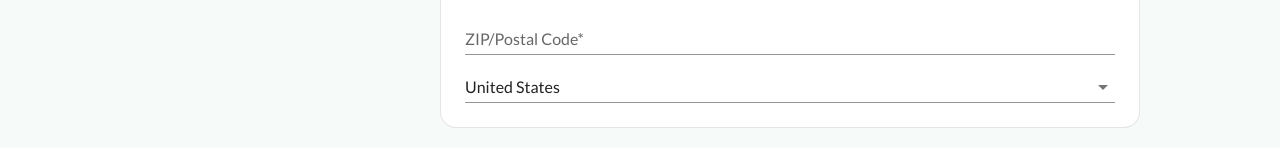
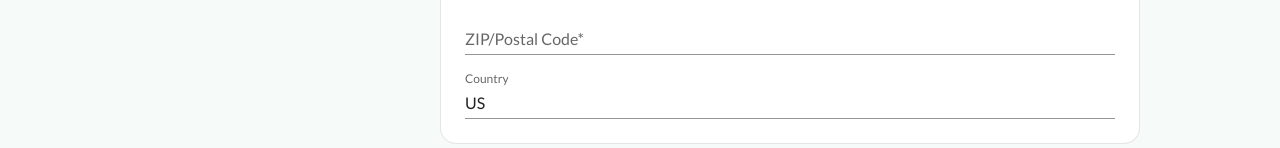
Before and after one commit to Hack4Impact-UMD/seedmoney, a Next.js app: page /apply/contact in a window 1280 px wide. Shown: the part 652-800 px from the top of the page. Built offline with nearby package versions, Linux system fonts and the light colour scheme; no server answers.

Commit message:
made country into text field

```diff
--- a/src/components/application/steps/ContactInformationStep.tsx
+++ b/src/components/application/steps/ContactInformationStep.tsx
@@ -222,15 +222,18 @@ export default function ContactInformationStep() {
         <form.Field name="mailingCountry">
           {(field) => (
             <TextField
-              select
+              label="Country"
               variant="standard"
               fullWidth
+              name="mailingCountry"
+              autoComplete="country-name"
               value={field.state.value}
+              onBlur={field.handleBlur}
               onChange={(e) => field.handleChange(e.target.value)}
-              SelectProps={{ displayEmpty: true }}
-            >
-              <MenuItem value="US">United States</MenuItem>
-            </TextField>
+              onInput={(e) =>
+                field.handleChange((e.target as HTMLInputElement).value)
+              }
+            />
           )}
         </form.Field>
       </div>
```
